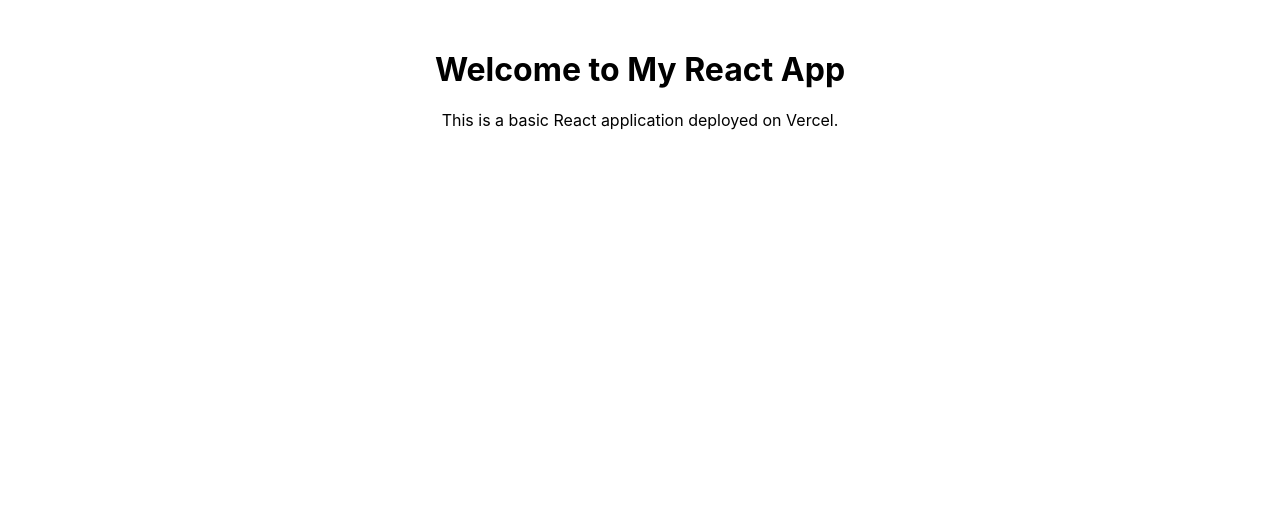
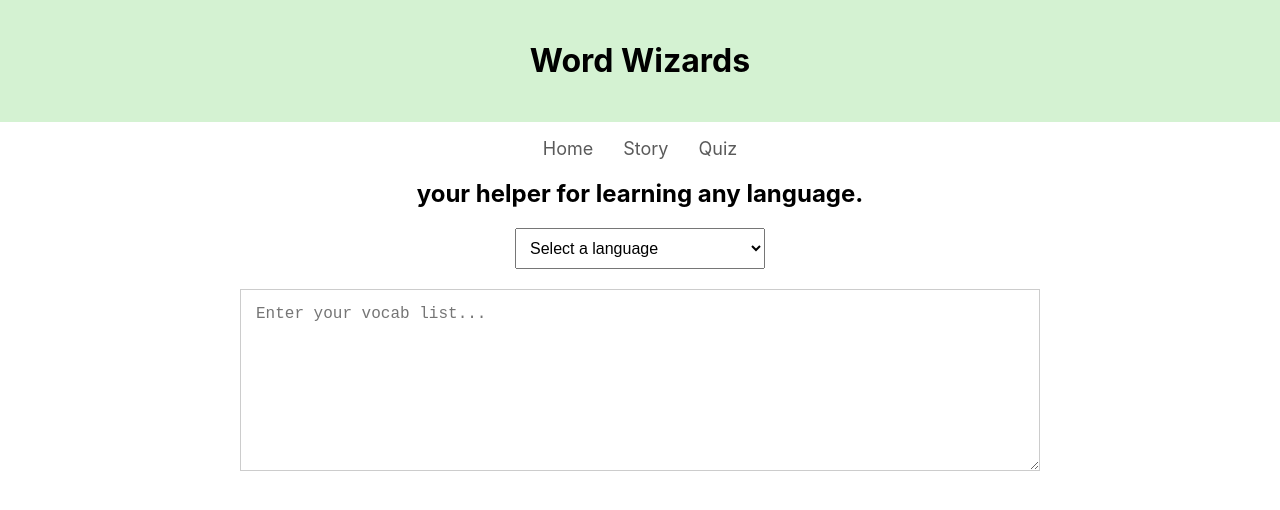
Before and after one commit to aeb1520/language-website, a React (Create React App) app in the folder react-app/: page / in a window 1280 px wide. Shown: the top 510 px of the page. Built offline with nearby package versions, Linux system fonts and the light colour scheme.

Commit message:
landing page thx!

```diff
--- a/react-app/public/index.html
+++ b/react-app/public/index.html
@@ -10,6 +10,8 @@
       content="Web site created using create-react-app"
     />
     <link rel="apple-touch-icon" href="%PUBLIC_URL%/logo192.png" />
+    <link rel="stylesheet" href="https://cdnjs.cloudflare.com/ajax/libs/font-awesome/6.0.0-beta3/css/all.min.css" />
+
     <!--
       manifest.json provides metadata used when your web app is installed on a
       user's mobile device or desktop. See https://developers.google.com/web/fundamentals/web-app-manifest/
--- a/react-app/src/App.js
+++ b/react-app/src/App.js
@@ -1,10 +1,19 @@
 import React from 'react';
+import Header from './components/Header';
+import MainContent from './components/MainContent';
+import './App.css';
+import NavList from './components/NavList';
+import TextBox from './components/TextBox';
+import Dropdown from './components/Dropdown';
 
 function App() {
   return (
-    <div style={{ textAlign: 'center', marginTop: '50px' }}>
-      <h1>Welcome to My React App</h1>
-      <p>This is a basic React application deployed on Vercel.</p>
+    <div className="App">
+      <Header />
+      <NavList />
+      <MainContent />
+      <Dropdown />
+      <TextBox />
     </div>
   );
 }
--- /dev/null
+++ b/react-app/src/components/Dropdown.css
@@ -0,0 +1,14 @@
+/* Dropdown.css */
+
+.search-container {
+    display: flex;
+    justify-content: center;
+    align-items: center;
+    margin-bottom: 20px;
+  }
+
+  .dropdown {
+    width: 250px;
+    padding: 10px;
+    font-size: 16px;
+  }
--- /dev/null
+++ b/react-app/src/components/Dropdown.js
@@ -0,0 +1,144 @@
+// components/Dropdown.js
+
+import React, { useState } from 'react';
+import './Dropdown.css';
+
+// List of all languages supported by Google Translate
+const languages = [
+  { code: "af", name: "Afrikaans" },
+  { code: "sq", name: "Albanian" },
+  { code: "am", name: "Amharic" },
+  { code: "ar", name: "Arabic" },
+  { code: "hy", name: "Armenian" },
+  { code: "az", name: "Azerbaijani" },
+  { code: "eu", name: "Basque" },
+  { code: "be", name: "Belarusian" },
+  { code: "bn", name: "Bengali" },
+  { code: "bs", name: "Bosnian" },
+  { code: "bg", name: "Bulgarian" },
+  { code: "ca", name: "Catalan" },
+  { code: "ceb", name: "Cebuano" },
+  { code: "ny", name: "Chichewa" },
+  { code: "zh-CN", name: "Chinese (Simplified)" },
+  { code: "zh-TW", name: "Chinese (Traditional)" },
+  { code: "co", name: "Corsican" },
+  { code: "hr", name: "Croatian" },
+  { code: "cs", name: "Czech" },
+  { code: "da", name: "Danish" },
+  { code: "nl", name: "Dutch" },
+  { code: "en", name: "English" },
+  { code: "eo", name: "Esperanto" },
+  { code: "et", name: "Estonian" },
+  { code: "tl", name: "Filipino" },
+  { code: "fi", name: "Finnish" },
+  { code: "fr", name: "French" },
+  { code: "fy", name: "Frisian" },
+  { code: "gl", name: "Galician" },
+  { code: "ka", name: "Georgian" },
+  { code: "de", name: "German" },
+  { code: "el", name: "Greek" },
+  { code: "gu", name: "Gujarati" },
+  { code: "ht", name: "Haitian Creole" },
+  { code: "ha", name: "Hausa" },
+  { code: "haw", name: "Hawaiian" },
+  { code: "he", name: "Hebrew" },
+  { code: "hi", name: "Hindi" },
+  { code: "hmn", name: "Hmong" },
+  { code: "hu", name: "Hungarian" },
+  { code: "is", name: "Icelandic" },
+  { code: "ig", name: "Igbo" },
+  { code: "id", name: "Indonesian" },
+  { code: "ga", name: "Irish" },
+  { code: "it", name: "Italian" },
+  { code: "ja", name: "Japanese" },
+  { code: "jw", name: "Javanese" },
+  { code: "kn", name: "Kannada" },
+  { code: "kk", name: "Kazakh" },
+  { code: "km", name: "Khmer" },
+  { code: "rw", name: "Kinyarwanda" },
+  { code: "ko", name: "Korean" },
+  { code: "ku", name: "Kurdish (Kurmanji)" },
+  { code: "ky", name: "Kyrgyz" },
+  { code: "lo", name: "Lao" },
+  { code: "la", name: "Latin" },
+  { code: "lv", name: "Latvian" },
+  { code: "lt", name: "Lithuanian" },
+  { code: "lb", name: "Luxembourgish" },
+  { code: "mk", name: "Macedonian" },
+  { code: "mg", name: "Malagasy" },
+  { code: "ms", name: "Malay" },
+  { code: "ml", name: "Malayalam" },
+  { code: "mt", name: "Maltese" },
+  { code: "mi", name: "Maori" },
+  { code: "mr", name: "Marathi" },
+  { code: "mn", name: "Mongolian" },
+  { code: "my", name: "Myanmar (Burmese)" },
+  { code: "ne", name: "Nepali" },
+  { code: "no", name: "Norwegian" },
+  { code: "or", name: "Odia (Oriya)" },
+  { code: "ps", name: "Pashto" },
+  { code: "fa", name: "Persian" },
+  { code: "pl", name: "Polish" },
+  { code: "pt", name: "Portuguese" },
+  { code: "pa", name: "Punjabi" },
+  { code: "ro", name: "Romanian" },
+  { code: "ru", name: "Russian" },
+  { code: "sm", name: "Samoan" },
+  { code: "gd", name: "Scots Gaelic" },
+  { code: "sr", name: "Serbian" },
+  { code: "st", name: "Sesotho" },
+  { code: "sn", name: "Shona" },
+  { code: "sd", name: "Sindhi" },
+  { code: "si", name: "Sinhala" },
+  { code: "sk", name: "Slovak" },
+  { code: "sl", name: "Slovenian" },
+  { code: "so", name: "Somali" },
+  { code: "es", name: "Spanish" },
+  { code: "su", name: "Sundanese" },
+  { code: "sw", name: "Swahili" },
+  { code: "sv", name: "Swedish" },
+  { code: "tg", name: "Tajik" },
+  { code: "ta", name: "Tamil" },
+  { code: "tt", name: "Tatar" },
+  { code: "te", name: "Telugu" },
+  { code: "th", name: "Thai" },
+  { code: "tr", name: "Turkish" },
+  { code: "tk", name: "Turkmen" },
+  { code: "uk", name: "Ukrainian" },
+  { code: "ur", name: "Urdu" },
+  { code: "ug", name: "Uyghur" },
+  { code: "uz", name: "Uzbek" },
+  { code: "vi", name: "Vietnamese" },
+  { code: "cy", name: "Welsh" },
+  { code: "xh", name: "Xhosa" },
+  { code: "yi", name: "Yiddish" },
+  { code: "yo", name: "Yoruba" },
+  { code: "zu", name: "Zulu" }
+];
+
+function Dropdown() {
+  const [selectedLanguage, setSelectedLanguage] = useState("");
+
+  const handleSelect = (event) => {
+    setSelectedLanguage(event.target.value);
+  };
+
+  return (
+    <div className="search-container">
+      <select
+        className="dropdown"
+        value={selectedLanguage}
+        onChange={handleSelect}
+      >
+        <option value="" disabled>Select a language</option>
+        {languages.map((lang) => (
+          <option key={lang.code} value={lang.code}>
+            {lang.name}
+          </option>
+        ))}
+      </select>
+    </div>
+  );
+}
+
+export default Dropdown;
--- /dev/null
+++ b/react-app/src/components/Header.css
@@ -0,0 +1,14 @@
+.header {
+    display: flex;
+    justify-content: center; /* Centers the entire header content horizontally */
+    align-items: center;     /* Centers the content vertically */
+    position: relative;      /* Allows for absolute positioning of the user icon */
+    background-color: #D4F2D2;
+    padding: 20px;
+  }
+
+  .website-name {
+    font-size: 2rem;
+    justify-content: space-between;
+    text-align: center;
+  }
--- /dev/null
+++ b/react-app/src/components/Header.js
@@ -0,0 +1,12 @@
+import React from 'react'
+import './Header.css';
+
+export const Header = () => {
+  return (
+    <header className="header">
+    <h1 className="website-name">Word Wizards</h1>
+  </header>
+);
+}
+
+export default Header;
--- /dev/null
+++ b/react-app/src/components/MainContent.js
@@ -0,0 +1,12 @@
+import React from 'react'
+import './MainContent.css';
+
+export const MainContent = () => {
+    return (
+        <div className="main-content">
+          <h2>your helper for learning any language.</h2>
+        </div>
+      );
+}
+
+export default MainContent;
--- /dev/null
+++ b/react-app/src/components/NavList.css
@@ -0,0 +1,17 @@
+/* NavList.css */
+
+.nav-list {
+    list-style: none;
+    padding: 0;
+  }
+
+  .nav-list li {
+    display: inline;
+    margin: 0 15px;
+  }
+
+  .nav-list a {
+    text-decoration: none;
+    color: #5a5a5a;
+    font-size: 18px;
+  }
--- /dev/null
+++ b/react-app/src/components/NavList.js
@@ -0,0 +1,18 @@
+// components/NavList.js
+
+import React from 'react';
+import './NavList.css';
+
+function NavList() {
+  return (
+    <nav>
+      <ul className="nav-list">
+        <li><a href="#home">Home</a></li>
+        <li><a href="#story">Story</a></li>
+        <li><a href="#quiz">Quiz</a></li>
+      </ul>
+    </nav>
+  );
+}
+
+export default NavList;
--- /dev/null
+++ b/react-app/src/components/TextBox.css
@@ -0,0 +1,9 @@
+/* TextBox.css */
+
+.input-box {
+    width: 60%;
+    height: 150px;
+    padding: 15px;
+    font-size: 16px;
+    border: 1px solid #ccc;
+  }
--- /dev/null
+++ b/react-app/src/components/TextBox.js
@@ -0,0 +1,15 @@
+// components/TextBox.js
+
+import React from 'react';
+import './TextBox.css';
+
+function TextBox() {
+  return (
+    <textarea
+      className="input-box"
+      placeholder="Enter your vocab list..."
+    />
+  );
+}
+
+export default TextBox;
```
Also changed, not shown: react-app/src/components/MainContent.css (added).
